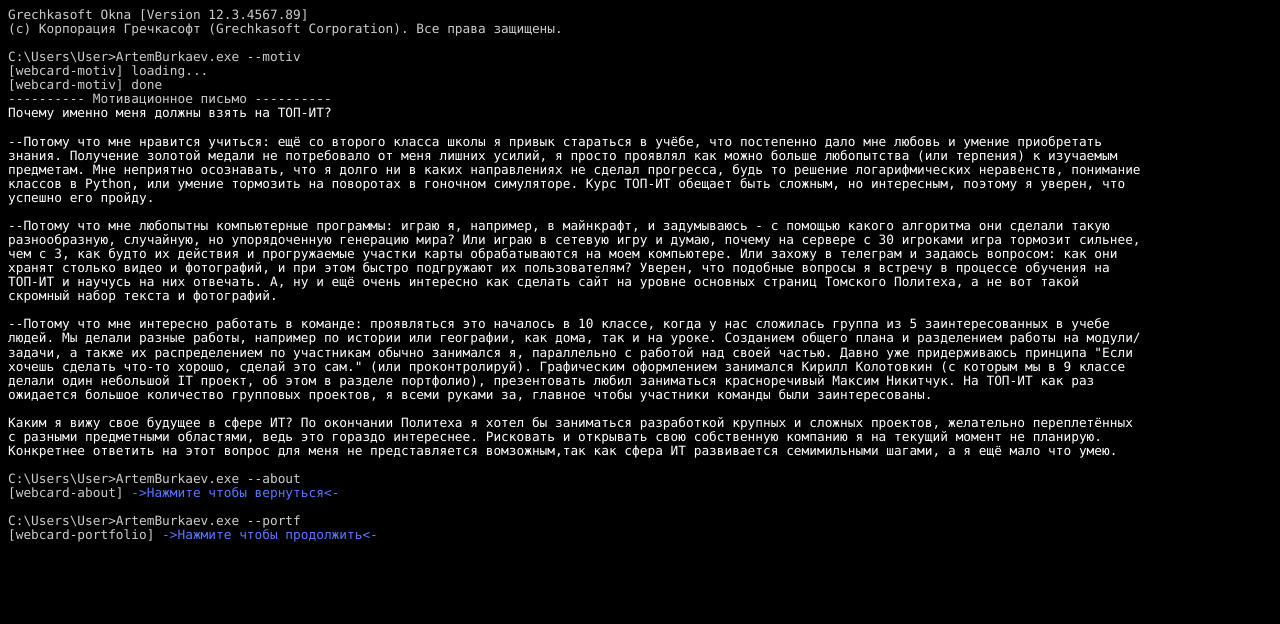
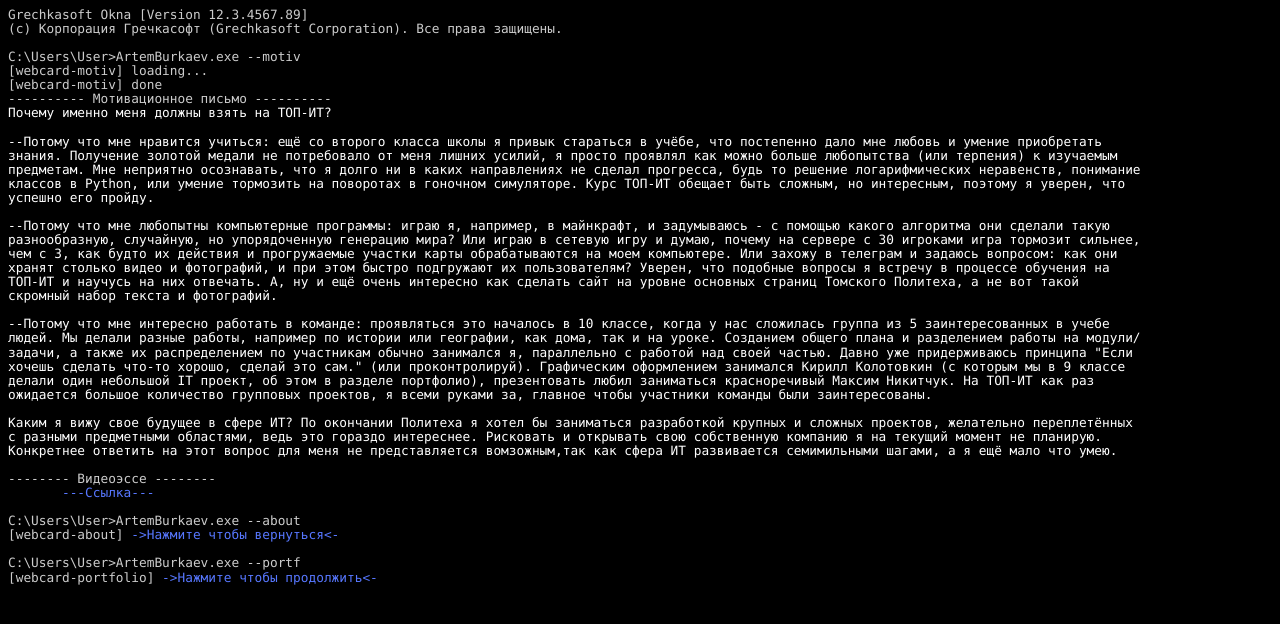
Before and after one commit to dusk190/viswebsite, a plain HTML site: page motiv.html in a window 1280 px wide. Drawn offline with Linux system fonts and the light colour scheme.

Commit message:
2 i motiv ess

```diff
--- a/motiv.html
+++ b/motiv.html
@@ -50,6 +50,11 @@
 
 </p>
 
+<p>-------- Видеоэссе --------</p>
+<p><a href="https://www.youtube.com/shorts/03RhJXEpD-Q">       ---Ссылка---</a>
+
+</p>
+
 <p>C:\Users\User>ArtemBurkaev.exe --about</p>
 <p>[webcard-about] <a href="index.html">->Нажмите чтобы вернуться<-</a>
 
```
